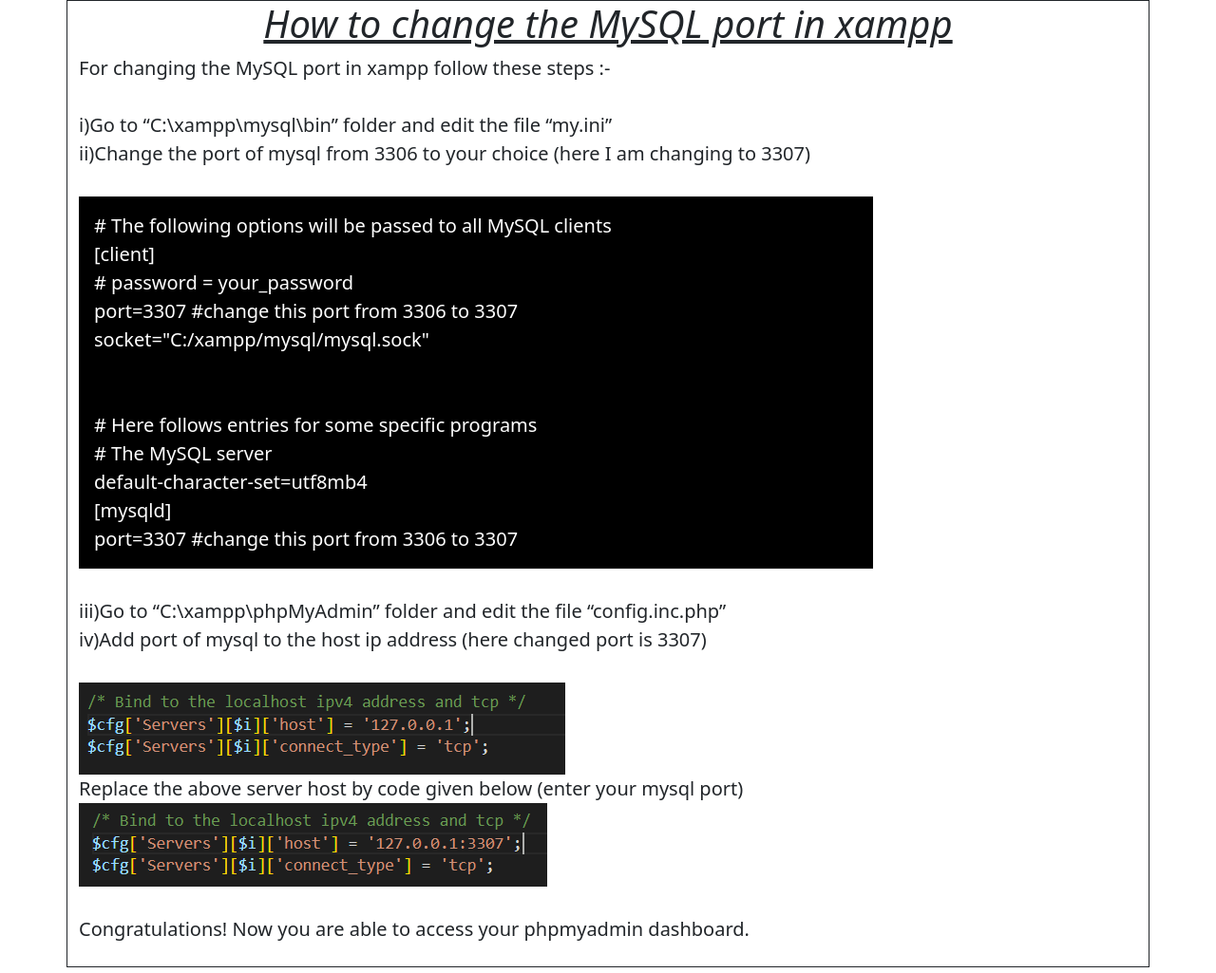
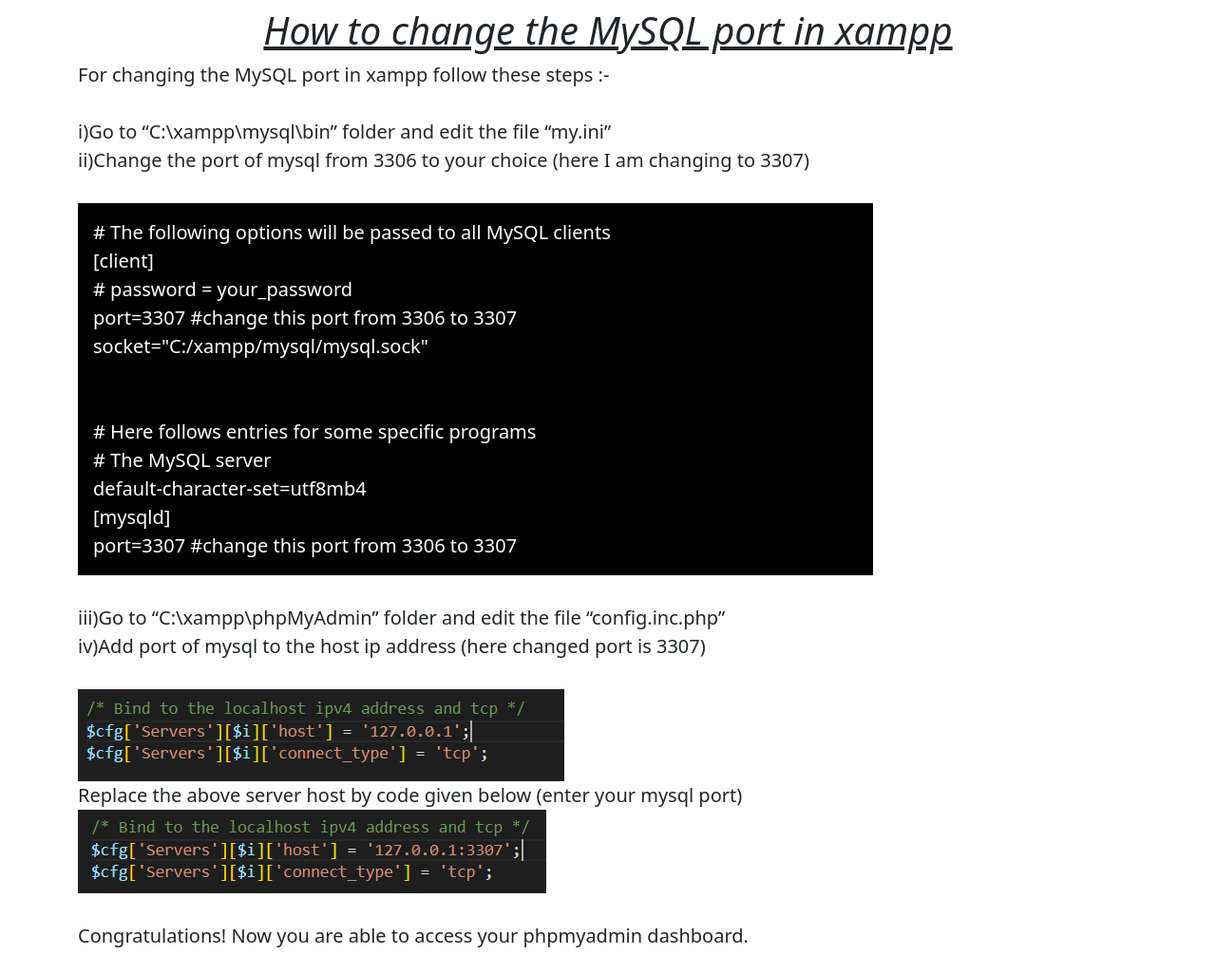
Before and after one commit to gauravsharma049/edu, a plain HTML site: page change_mysql_port_in_xampp.html in a window 1280 px wide. Shown: the whole page at 95% size. Drawn offline with nearby package versions, Linux system fonts and the light colour scheme.

```diff
--- a/change_mysql_port_in_xampp.html
+++ b/change_mysql_port_in_xampp.html
@@ -17,7 +17,7 @@
 </head>
 
 <body>
-    <div class="container container-fluid border border-dark">
+    <div class="container container-fluid pt-2">
         <h1 class="text-center"><u><i>How to change the MySQL port in xampp</i></u></h1>
         <div>For changing the MySQL port in xampp follow these steps :-</div><br>
         <div>
```
Also changed, not shown: index.html (+6 -0 lines).
